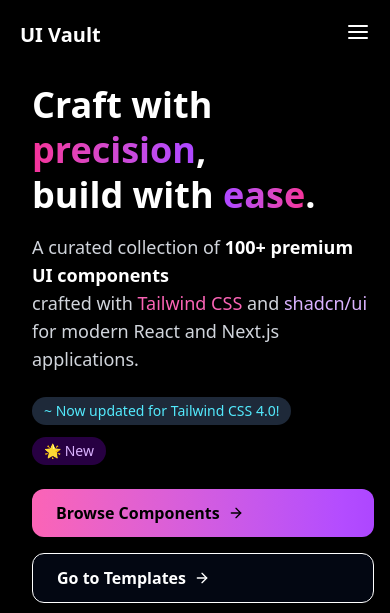
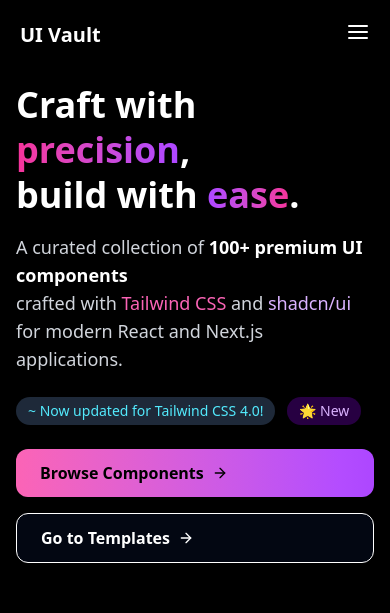
Before and after one commit to Biswajit-Das-codesource/UI-vault, a React (Vite) app: page / in a window 390 px wide. Shown: the top 613 px of the page. Built offline with nearby package versions, Linux system fonts and the light colour scheme.

Commit message:
herosection added

```diff
--- a/src/Components/Herosection.jsx
+++ b/src/Components/Herosection.jsx
@@ -19,7 +19,7 @@
       <div className="bg-black text-white min-h-[100vh] px-4 py-3 flex flex-col lg:flex-row gap-8">
         {/* Left Section */}
         <motion.div
-          className="flex-1 flex flex-col justify-center ml-4"
+          className="flex-1 flex flex-col justify-center md:ml-4"
           initial={{ opacity: 0, x: -60 }}
           animate={{ opacity: 1, x: 0 }}
           transition={{ duration: 0.7, ease: "easeOut" }}
```
